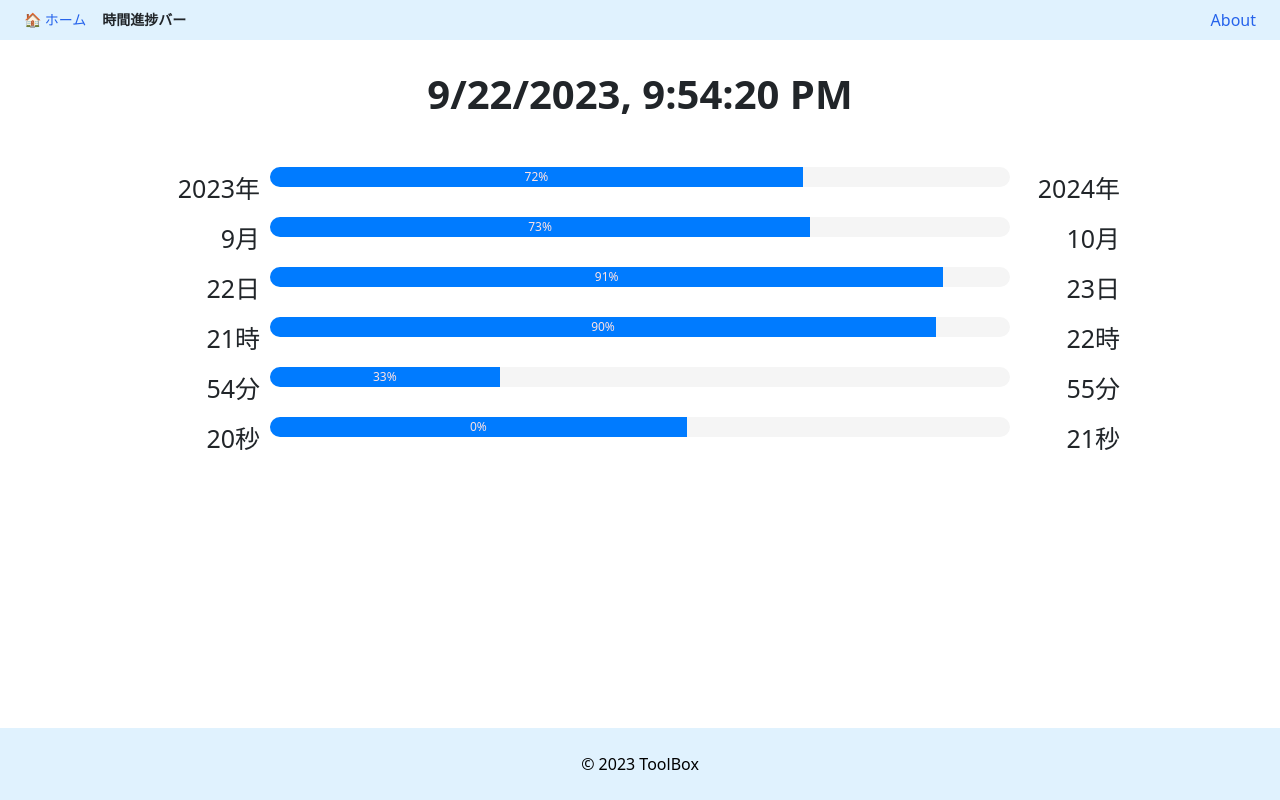
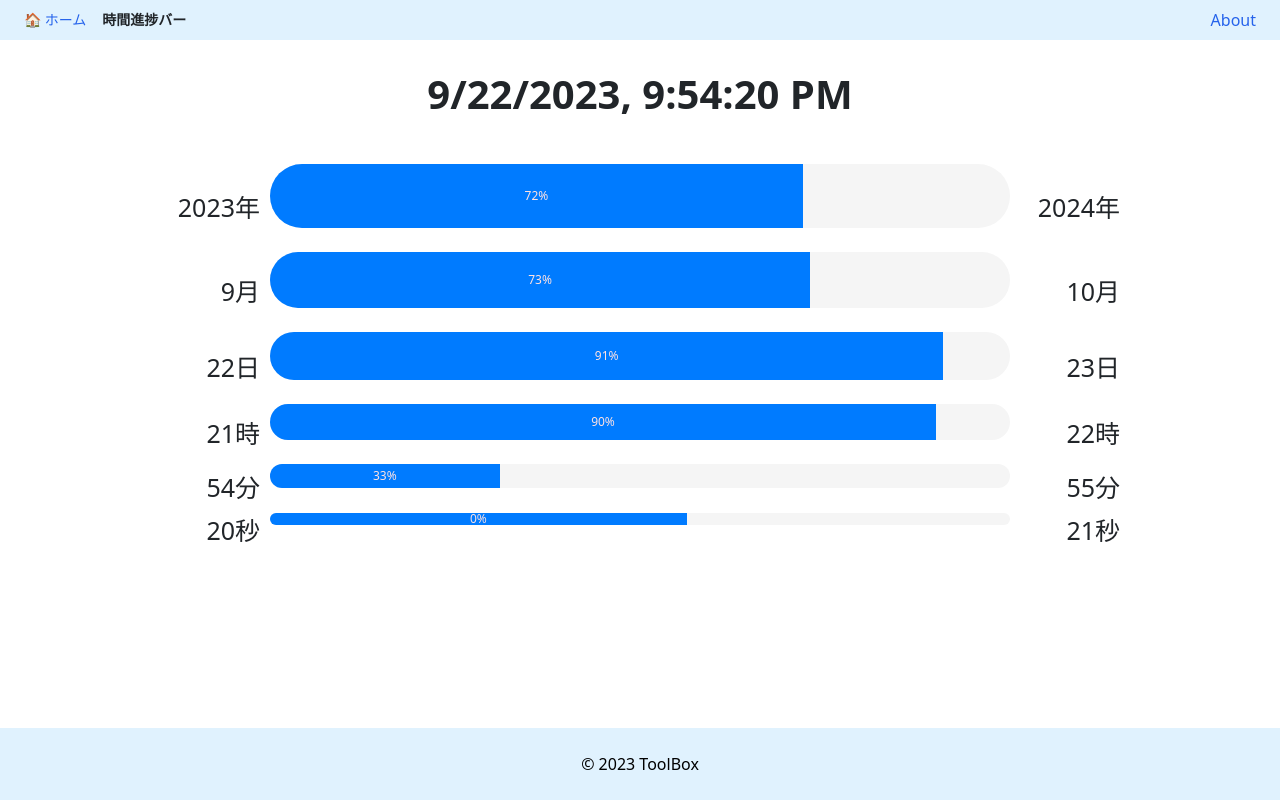
Before and after one commit to foresukecom/toolbox, a Vue app: page /time-progress in a window 1280 px wide. Built offline with nearby package versions, Linux system fonts and the light colour scheme; no server answers.

Commit message:
feat: プログレスバーの幅を可変にする

```diff
--- a/src/components/TimeProgress.vue
+++ b/src/components/TimeProgress.vue
@@ -1,13 +1,12 @@
 <template>
-  <div class="progress-container">
+  <div class="progress-container flex items-center h-25">
     <div class="progress-value">{{ currentVal }}{{ unit }}</div>
-    <div class="progress mb-4 bg-gray-200 rounded-full h-5 position-relative dark:bg-gray-700">
-      <div class="progress-bar bg-blue-600 position-absolute text-xs font-medium text-red-100 text-center flex items-center justify-center" :style="{ width: progressPercentage + '%', height: '100%' }">{{ progressPercentage }}%</div>
+    <div class="progress mb-4 bg-gray-200 rounded-full relative dark:bg-gray-700" :class="barHeight">
+      <div class="progress-bar bg-blue-600 text-xs font-medium text-red-100 text-center flex items-center justify-center" :style="{ width: progressPercentage + '%', height: '100%' }">{{ progressPercentage }}%</div>
     </div>
     <div class="progress-value">{{ nextVal }}{{ unit }}</div>
   </div>
 </template>
-
 
 <script>
 export default {
@@ -32,6 +31,10 @@ export default {
     nextVal: {
       type: Number,
       required: true
+    },
+    barHeight: {
+      type: String,
+      default: "h-5"  // デフォルトの高さをh-5とします。必要に応じて変更できます。
     },
   },
   computed: {
--- a/src/views/AllTimeProgress.vue
+++ b/src/views/AllTimeProgress.vue
@@ -1,18 +1,12 @@
 <template>
   <div>
     <div class="current-time">{{ formattedNow }}</div>
-    <TimeProgress unit="年" :currentTime="currentTimeOfYear" :totalTime="totalTimeOfYear" :currentVal="currentYear"
-      :nextVal="nextYear" />
-      <TimeProgress unit="月" :currentTime="currentTimeOfMonth" :totalTime="totalTimeOfMonth" :currentVal="currentMonth"
-      :nextVal="nextMonth" />
-      <TimeProgress unit="日" :currentTime="currentTimeOfDay" :totalTime="totalTimeOfDay" :currentVal="currentDay"
-      :nextVal="nextDay" />
-      <TimeProgress unit="時" :currentTime="currentTimeOfHour" :totalTime="totalTimeOfHour" :currentVal="currentHour"
-      :nextVal="nextHour" />
-      <TimeProgress unit="分" :currentTime="currentTimeOfMinute" :totalTime="totalTimeOfMinute"
-      :currentVal="currentMinute" :nextVal="nextMinute" />
-    <TimeProgress unit="秒" :currentTime="currentTimeOfSecond" :totalTime="totalTimeOfSecond"
-      :currentVal="currentSecond" :nextVal="nextSecond" />
+    <TimeProgress unit="年" :currentTime="currentTimeOfYear" :totalTime="totalTimeOfYear" :currentVal="currentYear" :nextVal="nextYear" barHeight="h-16" />
+    <TimeProgress unit="月" :currentTime="currentTimeOfMonth" :totalTime="totalTimeOfMonth" :currentVal="currentMonth" :nextVal="nextMonth" barHeight="h-14" />
+    <TimeProgress unit="日" :currentTime="currentTimeOfDay" :totalTime="totalTimeOfDay" :currentVal="currentDay" :nextVal="nextDay" barHeight="h-12" />
+    <TimeProgress unit="時" :currentTime="currentTimeOfHour" :totalTime="totalTimeOfHour" :currentVal="currentHour" :nextVal="nextHour" barHeight="h-9" />
+    <TimeProgress unit="分" :currentTime="currentTimeOfMinute" :totalTime="totalTimeOfMinute" :currentVal="currentMinute" :nextVal="nextMinute" barHeight="h-6" />
+    <TimeProgress unit="秒" :currentTime="currentTimeOfSecond" :totalTime="totalTimeOfSecond" :currentVal="currentSecond" :nextVal="nextSecond" barHeight="h-3" />
   </div>
 </template>
 
```
